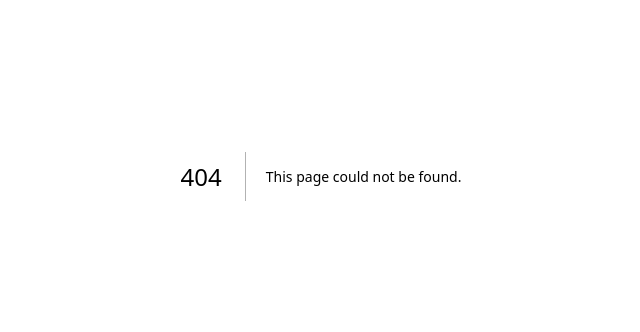
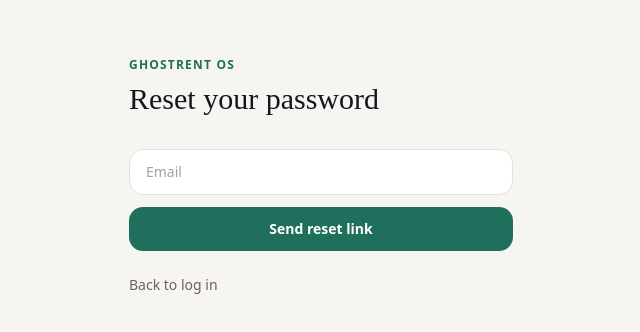
Before and after one commit to ghostrentoperatingsystem-gif/GhostRent-, a Next.js app: page /forgot-password in a window 1280 px wide. Before the commit this address had no page. Shown: the part 224-556 px from the top of the page, without its empty margins (319-959 px from the left). Built offline with nearby package versions, Linux system fonts and the light colour scheme; no server answers.

Commit message:
Create page.jsx

```diff
--- /dev/null
+++ b/app/(auth)/forgot-password/page.jsx
@@ -0,0 +1,80 @@
+"use client";
+
+import { useState } from "react";
+import Link from "next/link";
+import { createClient } from "@/lib/supabase";
+import AuthCard from "@/components/AuthCard";
+import FormError from "@/components/FormError";
+
+export default function ForgotPasswordPage() {
+  const [email, setEmail] = useState("");
+  const [loading, setLoading] = useState(false);
+  const [error, setError] = useState(null);
+  const [sent, setSent] = useState(false);
+
+  async function handleSubmit(e) {
+    e.preventDefault();
+    setError(null);
+    setLoading(true);
+
+    const supabase = createClient();
+    const { error: resetError } = await supabase.auth.resetPasswordForEmail(email, {
+      redirectTo: `${window.location.origin}/reset-password`,
+    });
+
+    setLoading(false);
+
+    if (resetError) {
+      setError(resetError.message);
+      return;
+    }
+
+    setSent(true);
+  }
+
+  if (sent) {
+    return (
+      <AuthCard eyebrow="GhostRent OS" title="Check your email">
+        <p className="text-sm text-muted">
+          If an account exists for <span className="text-ink">{email}</span>, we sent a
+          link to reset your password.
+        </p>
+        <Link
+          href="/login"
+          className="mt-6 inline-block text-signal font-medium hover:text-signalDark"
+        >
+          Back to log in
+        </Link>
+      </AuthCard>
+    );
+  }
+
+  return (
+    <AuthCard eyebrow="GhostRent OS" title="Reset your password">
+      <FormError message={error} />
+      <form onSubmit={handleSubmit} className="space-y-3">
+        <input
+          type="email"
+          required
+          placeholder="Email"
+          value={email}
+          onChange={(e) => setEmail(e.target.value)}
+          className="w-full rounded-card border border-line px-4 py-3 text-sm outline-none focus:border-signal"
+        />
+        <button
+          type="submit"
+          disabled={loading}
+          className="w-full rounded-card bg-signal px-4 py-3 text-sm font-semibold text-white hover:bg-signalDark transition disabled:opacity-50"
+        >
+          {loading ? "Sending…" : "Send reset link"}
+        </button>
+      </form>
+      <Link
+        href="/login"
+        className="mt-6 inline-block text-sm text-muted hover:text-ink"
+      >
+        Back to log in
+      </Link>
+    </AuthCard>
+  );
+}
```
